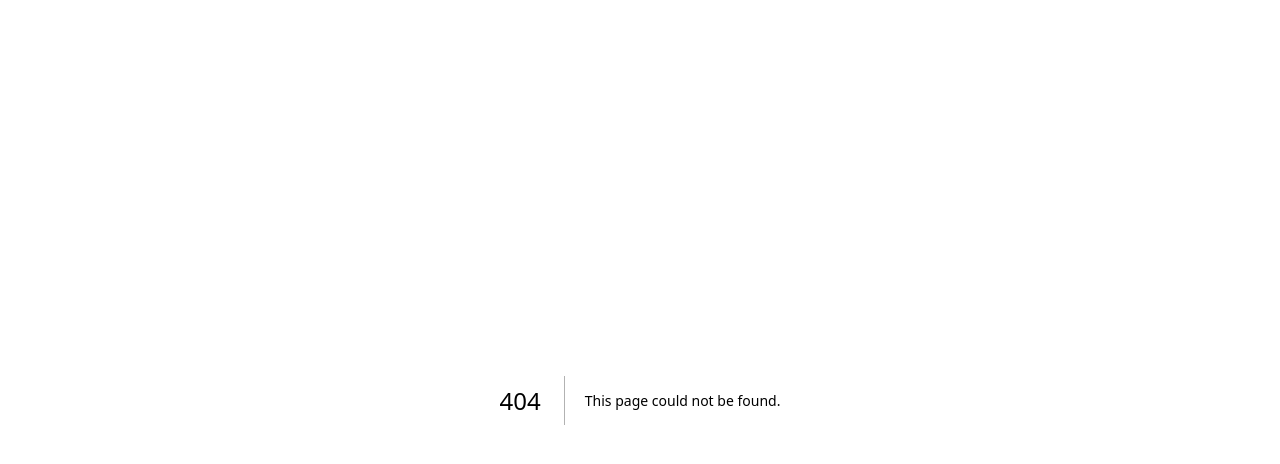
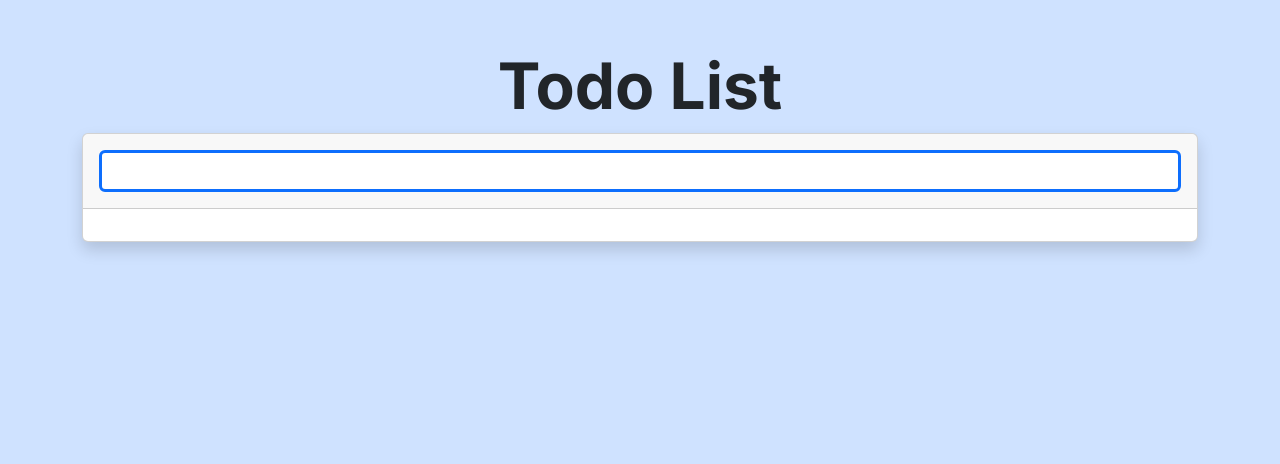
Before and after one commit to digipodium/DP-2024-FEB-MERN-0630, a Next.js app in the folder Section 2/frontend/: page /todolist in a window 1280 px wide. Before the commit this address had no page. Shown: the top 464 px of the page. Built offline with nearby package versions, Linux system fonts and the light colour scheme.

Commit message:
todolist

```diff
--- /dev/null
+++ b/Section 2/frontend/src/app/todolist/page.jsx
@@ -0,0 +1,37 @@
+'use client';
+import React, { useState } from 'react'
+
+const TodoList = () => {
+
+    const [taskList, setTaskList] = useState([
+        { text: 'Do Coding', completed: false },
+        { text: 'Play Games', completed: false },
+        { text: 'Bring Milk', completed: false },
+    ]);
+
+    const addTask = (e) => {
+        console.log(e.key);
+    }
+
+    return (
+        <div className='bg-primary-subtle vh-100'>
+            <div className='container py-5'>
+
+                <h1 className='display-3 fw-bold text-center'>Todo List</h1>
+
+                <div className='card shadow'>
+                    <div className='card-header py-3'>
+                        <input
+                            type="text"
+                            className='form-control border-primary border-3'
+                            onKeyDown={addTask}
+                        />
+                    </div>
+                    <div className='card-body'></div>
+                </div>
+            </div>
+        </div>
+    )
+}
+
+export default TodoList;
```
